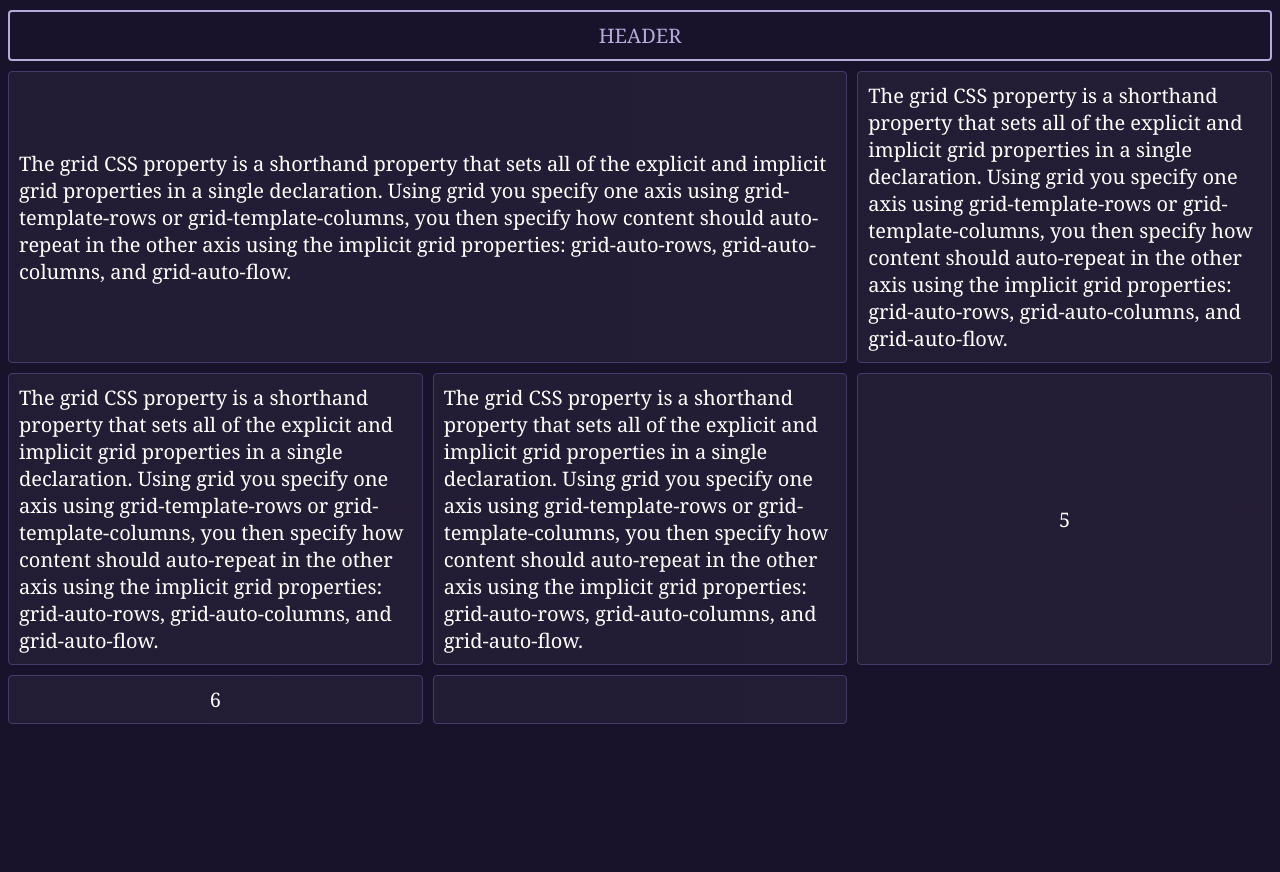
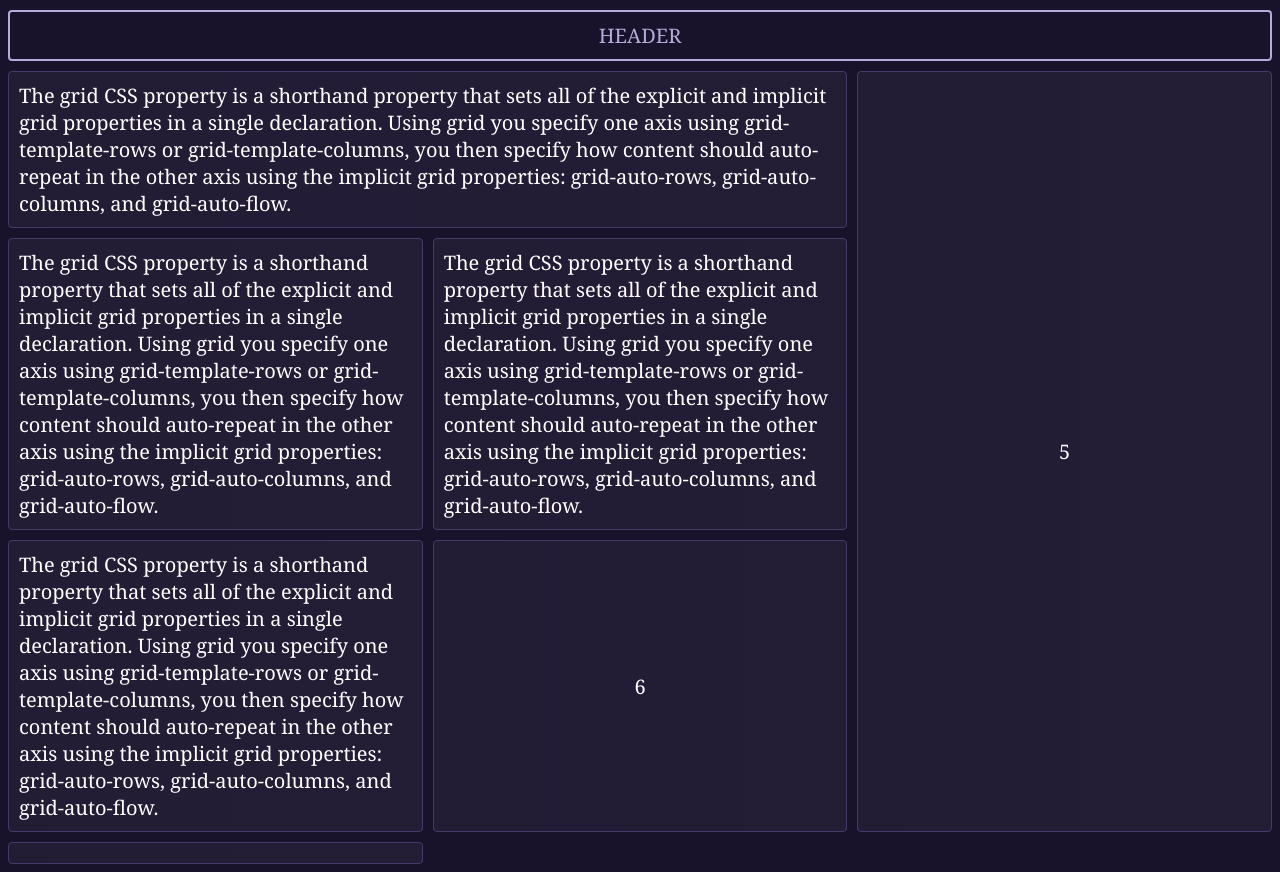
Before and after one commit to Merzaad/learning_css, a plain HTML site: page index.html in a window 1280 px wide. Before the commit the page ends 800 px from the top, so only its background shows below. Drawn offline with Linux system fonts and the light colour scheme.

Commit message:
grid row

```diff
--- a/index.css
+++ b/index.css
@@ -1,13 +1,13 @@
 * {
   box-sizing: content-box;
-  font-size:  20px;
+  font-size: 20px;
   color: #b5abd8;
-  user-select-
 }
-html{
+html {
   background-color: #18122b;
   font-family: Cambria, serif;
 }
+
 body {
 }
 
@@ -44,6 +44,11 @@ main div:hover {
   padding: 1rem;
   background: linear-gradient(90deg, #4d455d38, #514a5e39);
 }
+.moveInGrid {
+  grid-column: auto;
+  grid-row: auto;
+}
+
 @media (min-width: 960px) {
   main {
     grid-template-columns: repeat(3, 1fr);
@@ -51,10 +56,14 @@ main div:hover {
   .span2 {
     grid-column: span 2;
   }
+  .moveInGrid {
+    grid-column: 3;
+    /*  grid-row: 1/4; */
+    grid-row: 1 / span 3;
+  }
 }
-
 @media (max-width: 180px) {
-  body::after{
+  body::after {
     content: 'TODO';
     width: 100%;
     min-height: 100vh;
--- a/index.html
+++ b/index.html
@@ -36,7 +36,7 @@
         in the other axis using the implicit grid properties: grid-auto-rows, grid-auto-columns, and
         grid-auto-flow.
       </div>
-      <div>5</div>
+      <div class="moveInGrid">5</div>
       <div>6</div>
       <div></div>
     </main>
```
